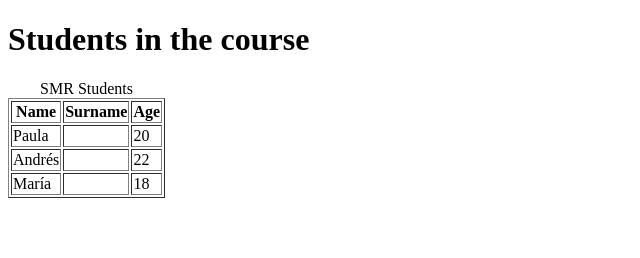
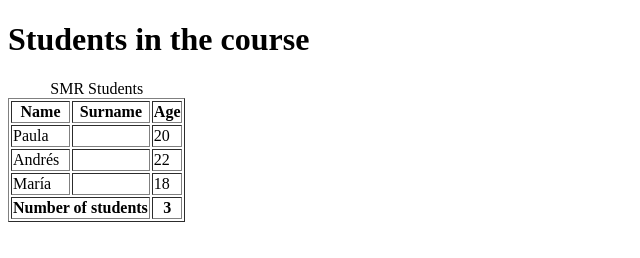
Before and after one commit to AlexbsCh/github-daw, a plain HTML site: page index.html in a window 1280 px wide. Shown: the whole page, without its empty margins (0-640 px from the left). Drawn offline with Linux system fonts and the light colour scheme.

Commit message:
table with semantic tags

```diff
--- a/index.html
+++ b/index.html
@@ -8,6 +8,7 @@
 <body>
     <h1>Students in the course</h1>
     <table border="1">
+        <tbody>
             <caption>SMR Students</caption>
             <tr>
                 <th>Name</th>
@@ -29,6 +30,11 @@
                 <td></td>
                 <td>18</td>
             </tr>
+        </tbody>
+        <tfoot>
+            <th colspan="2">Number of students</th>
+            <th>3</th>
+        </tfoot>
     </table>
 </body>
 </html>
```
Lines whose indentation alone changed are shown as unchanged.
